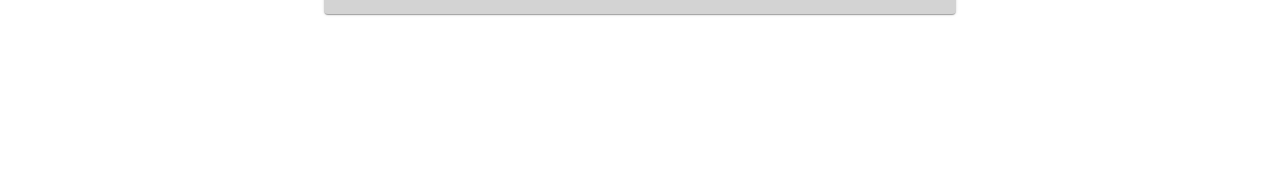
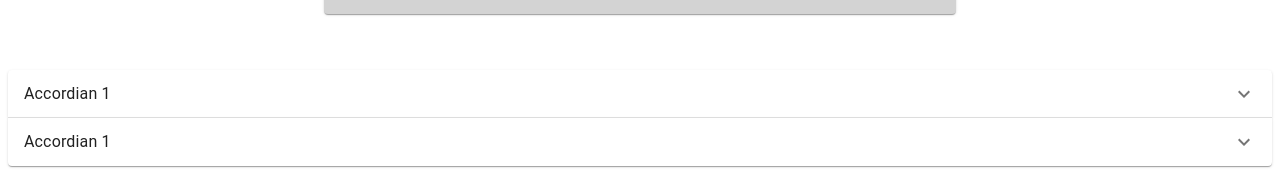
Before and after one commit to farooqpk/learnMUI, a React (Vite) app: page / in a window 1280 px wide. Shown: the part 4011-4182 px from the top of the page. Before the commit the page ends 4033 px from the top, so only its background shows below. Built offline with nearby package versions, Linux system fonts and the light colour scheme.

Commit message:
completed accordian

```diff
--- a/src/App.tsx
+++ b/src/App.tsx
@@ -10,6 +10,7 @@ import { RatingMUI } from "./components/ratingMUI";
 import { AutoCompleteMUI } from "./components/autoCompleteMUI";
 import { LayoutMUI } from "./components/layoutMUI";
 import { CardMUI } from "./components/cardMUI";
+import { AccordianMUI } from "./components/accordianMUI";
 
 function App() {
   return (
@@ -26,6 +27,7 @@ function App() {
         <AutoCompleteMUI />
         <LayoutMUI/>
         <CardMUI/>
+        <AccordianMUI/>
       </Stack>
     </>
   );
--- /dev/null
+++ b/src/components/accordianMUI.tsx
@@ -0,0 +1,51 @@
+import { ExpandMore } from "@mui/icons-material";
+import {
+  Accordion,
+  AccordionDetails,
+  AccordionSummary,
+  Stack,
+  Typography,
+} from "@mui/material";
+
+export const AccordianMUI = () => {
+  return (
+    <>
+      <Stack justifyContent={"center"}>
+        <Accordion>
+          <AccordionSummary
+            aria-controls="accordian1 content"
+            id="accordian1 content"
+            expandIcon={<ExpandMore />}
+          >
+            <Typography>Accordian 1</Typography>
+          </AccordionSummary>
+          <AccordionDetails>
+            <Typography>
+              Lorem ipsum dolor sit amet consectetur adipisicing elit. Quisquam
+              quo maxime, placeat quasi necessitatibus odit minus quod delectus
+              dolores id odio cum corrupti dolor iste! Quaerat veritatis quo
+              eveniet totam?
+            </Typography>
+          </AccordionDetails>
+        </Accordion>
+        <Accordion>
+          <AccordionSummary
+            aria-controls="accordian2 content"
+            id="accordian2 content"
+            expandIcon={<ExpandMore />}
+          >
+            <Typography>Accordian 1</Typography>
+          </AccordionSummary>
+          <AccordionDetails>
+            <Typography>
+              Lorem ipsum dolor sit amet consectetur adipisicing elit. Quisquam
+              quo maxime, placeat quasi necessitatibus odit minus quod delectus
+              dolores id odio cum corrupti dolor iste! Quaerat veritatis quo
+              eveniet totam?
+            </Typography>
+          </AccordionDetails>
+        </Accordion>
+      </Stack>
+    </>
+  );
+};
```
